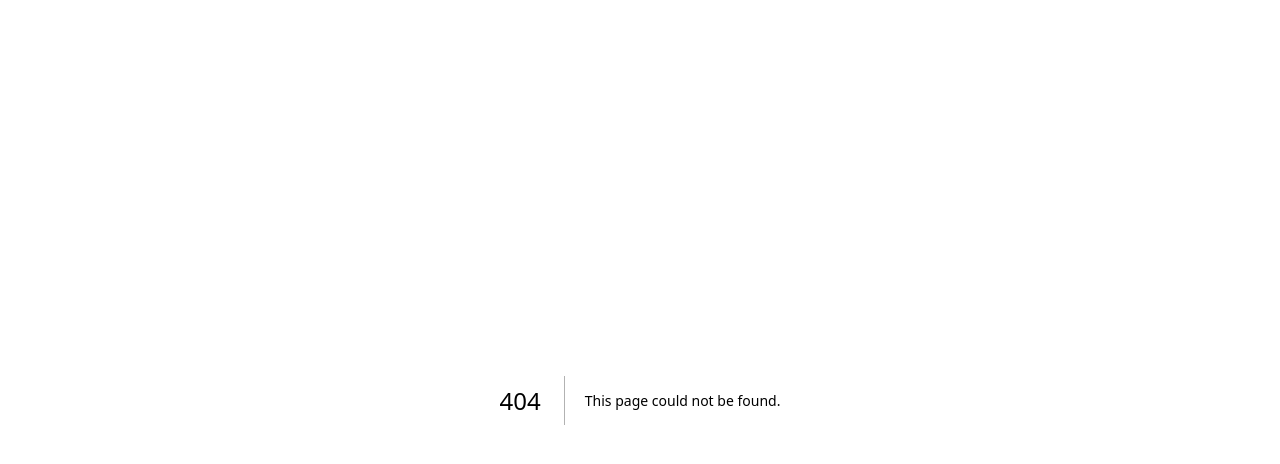
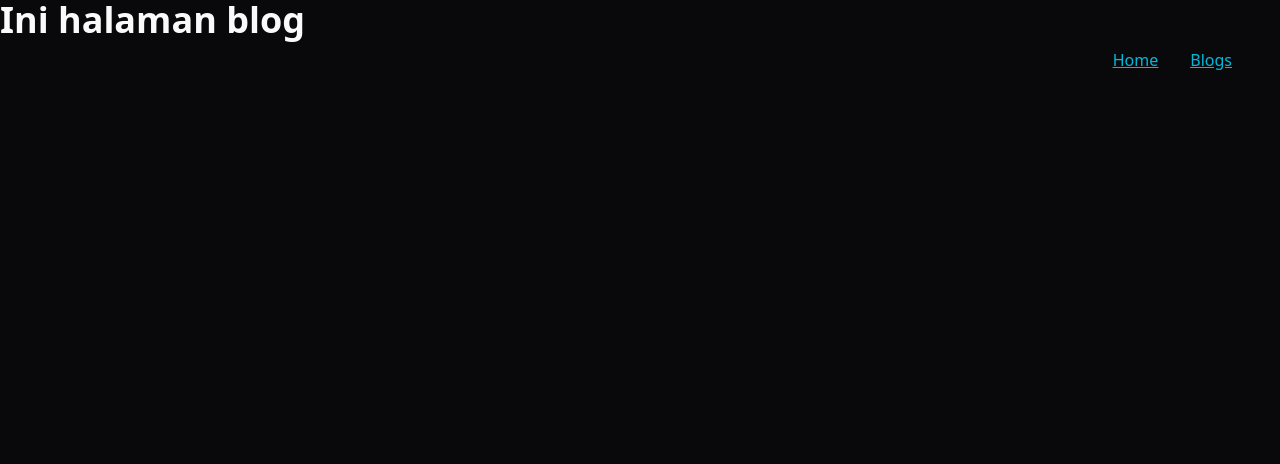
Before and after one commit to Sants27/My-First-Blog-use-Next-JS, a Next.js app: page /blogs in a window 1280 px wide. Before the commit this address had no page. Shown: the top 464 px of the page. Built offline with nearby package versions, Linux system fonts and the light colour scheme.

Commit message:
feat: Add main blog page - Serves as the entry point for the blog section.

```diff
--- /dev/null
+++ b/src/app/(landing)/blogs/page.tsx
@@ -0,0 +1,9 @@
+import React from 'react'
+
+export default function BlogPage() {
+  return (
+    <div>
+      <h2 className='text-4xl font-bold'>Ini halaman blog</h2>
+    </div>
+  )
+}
```
